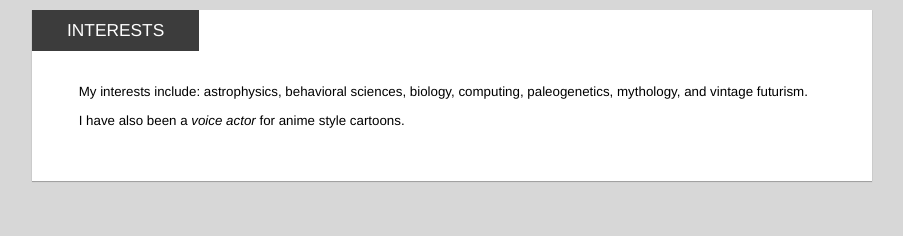
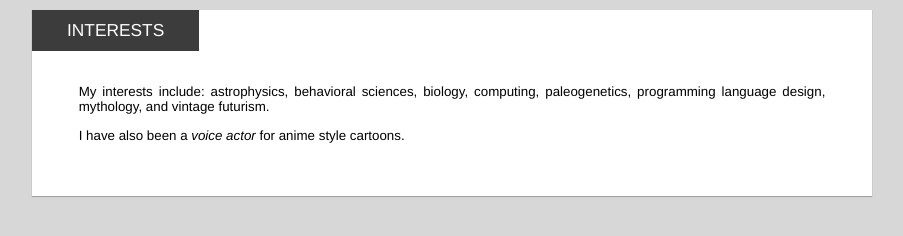
Before and after one commit to reiver/reiver-resume, a plain HTML site: page resume/partials/interests.html in a window 1280 px wide. Shown: the whole page, without its empty margins (188-1091 px from the left). Drawn offline with Linux system fonts and the light colour scheme; files that its build step writes are made by us from their sources.

Commit message:
interests

```diff
--- a/resume/partials/interests.html
+++ b/resume/partials/interests.html
@@ -9,6 +9,7 @@
 			biology,
 			computing,
 			paleogenetics,
+			programming language design,
 			mythology,
 			and
 			vintage futurism.
```
